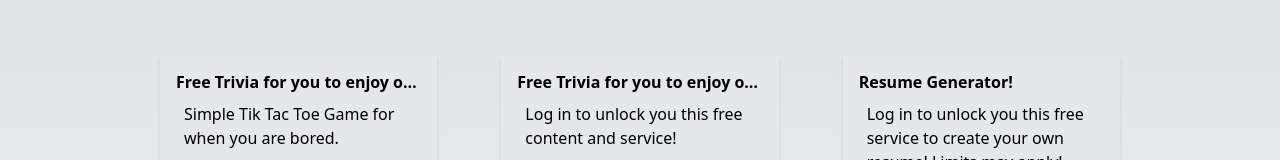
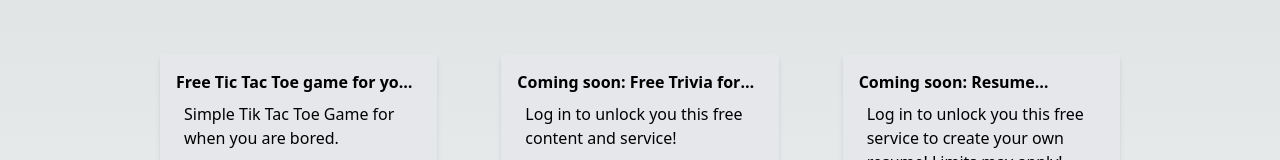
Before and after one commit to arnab-156/arnab-majumdar, a Next.js app: page /tech in a window 1280 px wide. Shown: the part 304-464 px from the top of the page. Built offline with nearby package versions, Linux system fonts and the light colour scheme.

Commit message:
added some defaults for cards

```diff
--- a/src/app/lotus/page.tsx
+++ b/src/app/lotus/page.tsx
@@ -10,16 +10,19 @@ const cardInformationList = [{
   description: "",
 }]
 
+const urlImageDefault = "/headshot.gif"
+
 export default function Lotus() {
   return (
     <main className="flex min-h-screen flex-col items-center justify-between pt-20 ">
       <div className="mb-32 grid text-center lg:w-half lg:max-w-5xl lg:grid-cols-3 lg:text-left">
         <h1 className="text-3xl font-bold text-center mt-8 mb-16">Lotus Mahal</h1>
+        <p>Boutique collections of rare and beautiful treasures, inexpensive but invaluable.</p>
         <Card
           title="More information to come!"
           url="#"
           urlText="To be announced"
-          imageUrl=""
+          imageUrl={urlImageDefault}
           description="more information to come."
         />
 
@@ -27,7 +30,7 @@ export default function Lotus() {
           title="More information to come!"
           url="#"
           urlText="To be announced"
-          imageUrl=""
+          imageUrl={urlImageDefault}
           description="more information to come."
         />
 
@@ -35,7 +38,7 @@ export default function Lotus() {
           title="More information to come!"
           url="#"
           urlText="To be announced"
-          imageUrl=""
+          imageUrl={urlImageDefault}
           description="more information to come."
         />
 
@@ -43,7 +46,7 @@ export default function Lotus() {
           title="More information to come!"
           url="#"
           urlText="To be announced"
-          imageUrl=""
+          imageUrl={urlImageDefault}
           description="more information to come."
         />
 
--- a/src/app/tech/page.tsx
+++ b/src/app/tech/page.tsx
@@ -16,7 +16,7 @@ export default function Tech() {
         </p>
         <div className="m-8">
           <Card
-            title="Free Trivia for you to enjoy on the go!"
+            title="Free Tic Tac Toe game for you to enjoy on the go!"
             url="/games/tic-tac-toe"
             urlText="Click here to Play"
             imageUrl="/tic-tac-toe.gif"
@@ -25,7 +25,7 @@ export default function Tech() {
         </div>
         <div className="m-8">
           <Card
-            title="Free Trivia for you to enjoy on the go!"
+            title="Coming soon: Free Trivia for you to enjoy on the go!"
             url="/games/quiz"
             urlText="Click here to Play"
             imageUrl="/quiz.png"
@@ -35,7 +35,7 @@ export default function Tech() {
 
         <div className="m-8">
           <Card
-            title="Resume Generator!"
+            title="Coming soon: Resume Generator!"
             url="/tech/create-resume"
             urlText="Click here to Start"
             imageUrl="/cv.png"
@@ -45,7 +45,7 @@ export default function Tech() {
 
         <div className="m-8">
           <Card
-            title="Free Trivia for you to enjoy on the go!"
+            title="Coming soon: Free Trivia for you to enjoy on the go!"
             url="/games/quiz"
             urlText="Click here to Play"
             imageUrl="/tic-tac-toe.gif"
```
